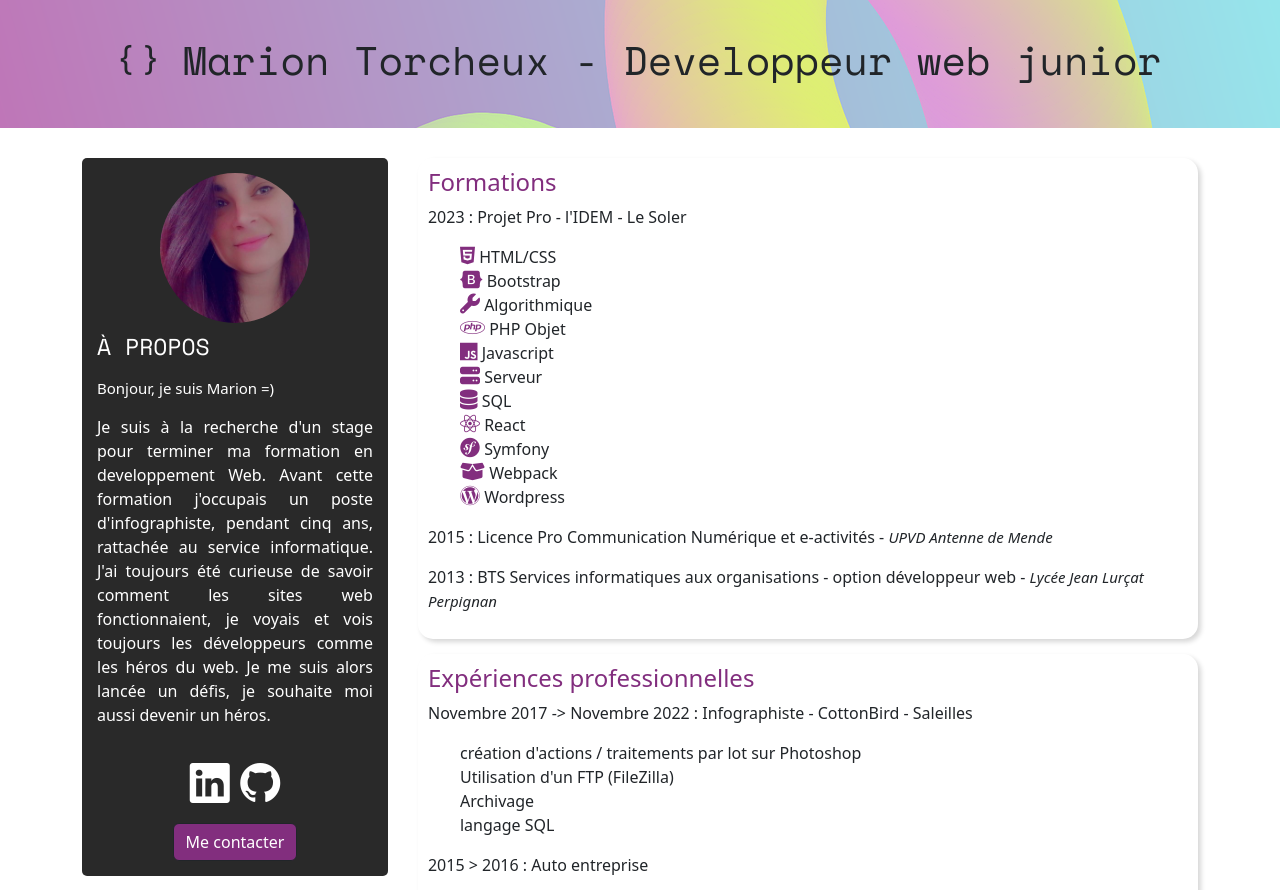
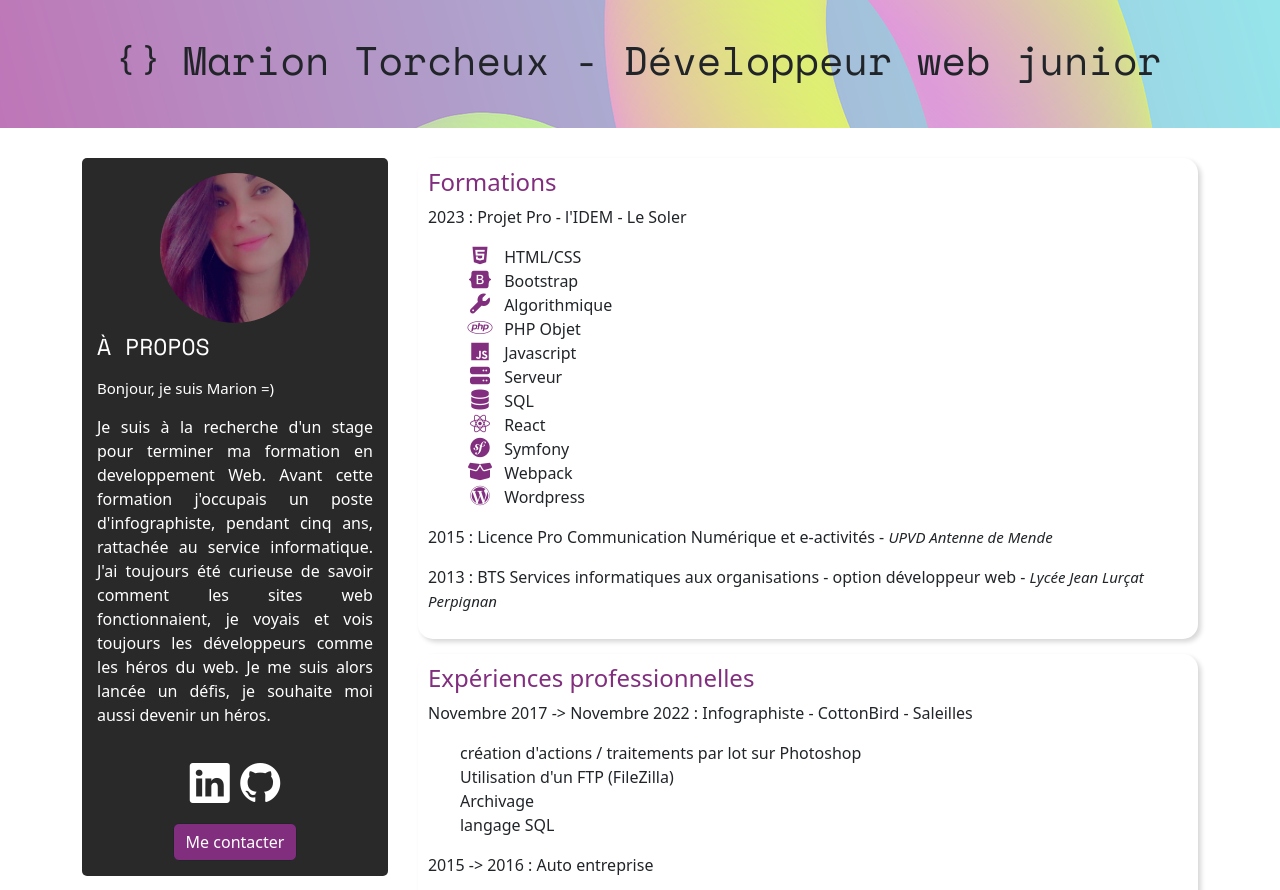
Before and after one commit to MarionTorcheux/site-cv, a plain HTML site: page index.html in a window 1280 px wide. Shown: the top 890 px of the page. Drawn offline with nearby package versions, Linux system fonts and the light colour scheme.

Commit message:
modifs pictos

```diff
--- a/index.html
+++ b/index.html
@@ -19,7 +19,7 @@
 </head>
 <body>
 <header class="d-flex justify-content-center flex-column">
-    <h1> <i class="bi bi-braces"></i> Marion Torcheux - Developpeur web junior</h1>
+    <h1> <i class="bi bi-braces"></i> Marion Torcheux - Développeur web junior</h1>
 
 
 </header>
@@ -54,16 +54,16 @@ Avant cette formation j'occupais un poste d'infographiste, pendant cinq ans, rat
             <a href="https://lidem.eu/"><p> 2023 : Projet Pro - l'IDEM - Le Soler </p></a>
         <ul>
             <li><i class="fa-brands fa-html5"></i> HTML/CSS</li>
-            <li><i class="fa-brands fa-bootstrap" ></i> Bootstrap</li>
+            <li><i class="fa-brands fa-bootstrap"></i> Bootstrap</li>
             <li><i class="fa-solid fa-wrench"></i> Algorithmique</li>
-            <li> <i class="fa-brands fa-php"></i> PHP Objet</li>
+            <li><i class="fa-brands fa-php"></i> PHP Objet</li>
             <li> <i class="fa-brands fa-js"></i> Javascript</li>
             <li><i class="fa-solid fa-server"></i> Serveur</li>
-            <li> <i class="fa-solid fa-database"></i> SQL</li>
+            <li><i class="fa-solid fa-database"></i> SQL</li>
             <li><i class="fa-brands fa-react"></i> React</li>
-            <li> <i class="fa-brands fa-symfony"></i> Symfony</li>
+            <li><i class="fa-brands fa-symfony"></i> Symfony</li>
             <li><i class="fa-solid fa-box-open"></i> Webpack</li>
-            <li> <i class="fa-brands fa-wordpress"></i> Wordpress</li>
+            <li><i class="fa-brands fa-wordpress"></i> Wordpress</li>
         </ul>
 
            <p> 2015 : Licence Pro Communication Numérique et e-activités - <em>UPVD Antenne de Mende</em></p>
@@ -84,7 +84,7 @@ Avant cette formation j'occupais un poste d'infographiste, pendant cinq ans, rat
                 <li> langage SQL</li>
             </ul>
 
-            <p> 2015 > 2016 : Auto entreprise</p>
+            <p> 2015 -> 2016 : Auto entreprise</p>
             <ul>
                 <li>Déclinaison et création de visuels sur plusieurs supports pour les évènements :
                     <ul>
--- a/style/style.css
+++ b/style/style.css
@@ -43,6 +43,8 @@ em{
 .content i{
     font-size:20px;
     color: #822e7e;
+    width:40px;
+    text-align: center;
 }
 
 .content a:hover{
```
